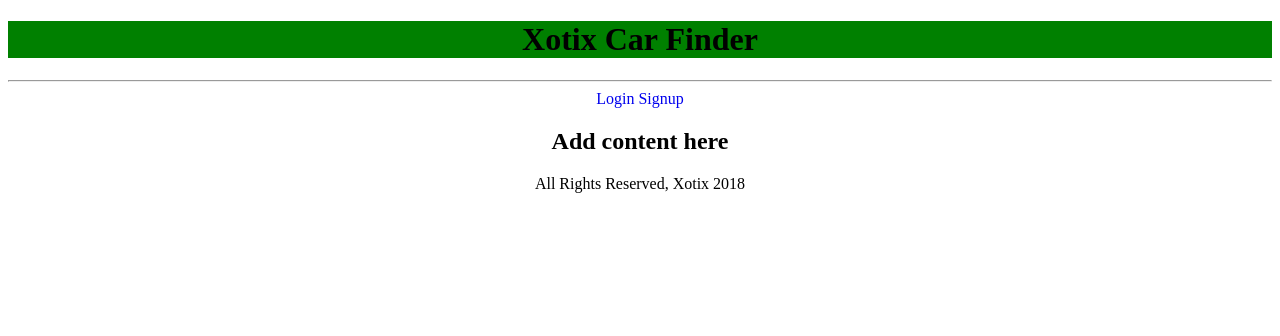
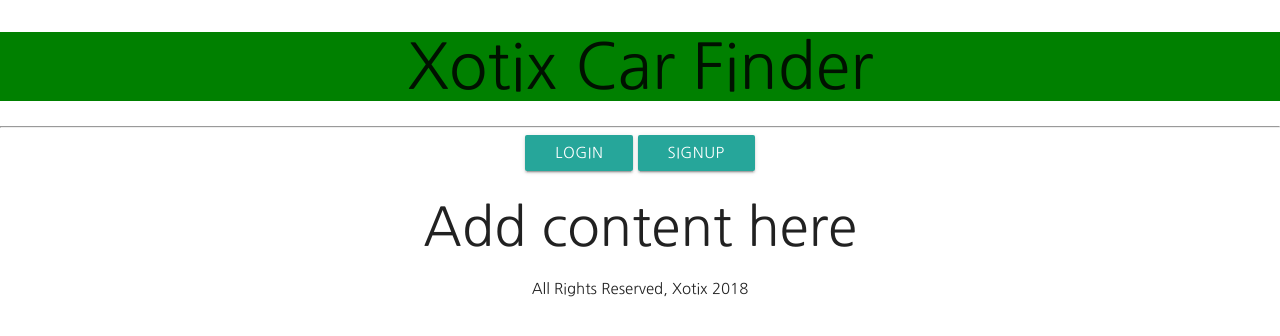
Before and after one commit to reyespinosa3/xotic-car-finder, a Django app: page / in a window 1280 px wide. Shown: the top 336 px of the page. Run offline with Django 3.2, Linux system fonts and the light colour scheme.

Commit message:
added buttons for all links

```diff
--- a/main_app/static/cars.css
+++ b/main_app/static/cars.css
@@ -1,5 +1,6 @@
 body {
   text-align: center;
+  font-family: 'Nanum Gothic', sans-serif;
 }
 
 h1 {
--- a/main_app/templates/base.html
+++ b/main_app/templates/base.html
@@ -4,19 +4,21 @@
   <head>
     <title>Xotix</title>
     <link rel="stylesheet" type="text/css" href="{% static 'cars.css' %}">
+    <link href="https://fonts.googleapis.com/css?family=Nanum+Gothic" rel="stylesheet">
+    <link rel="stylesheet" href="https://cdnjs.cloudflare.com/ajax/libs/materialize/0.100.2/css/materialize.css">
   </head>
   <body>
 		<h1>Xotix Car Finder</h1>
 	<hr />
 
   {% if user.is_authenticated %}
-    <a  href="{% url 'profile' user.username %}">Hello, {{ user.username }}!</a> |
-    <a  href="{% url 'logout' %}">Logout</a>
+    <a class="btn btn-primary" href="{% url 'profile' user.username %}" role="button">Hello, {{ user.username }}!</a>
+    <a class="btn btn-primary" href="{% url 'logout' %}" role="button">Logout</a>
   {% else %}
-    <a  href="{% url 'login' %}">Login</a>
+    <a class="btn btn-primary" href="{% url 'login' %}" role="button">Login</a>
   {% endif %}
 
-  <a  href="{% url 'signup' %}">Signup</a>
+  <a class="btn btn-primary" href="{% url 'signup' %}" role="button">Signup</a>
 		{% block content %}
 
 		{% endblock %}
--- a/main_app/templates/onecar.html
+++ b/main_app/templates/onecar.html
@@ -5,12 +5,13 @@
     <title>Xotix Car Finder</title>
     <link rel="stylesheet" href="https://cdnjs.cloudflare.com/ajax/libs/materialize/0.100.2/css/materialize.css">
     <link rel="stylesheet" type="text/css" href="{% static 'cars.css' %}">
+    <link href="https://fonts.googleapis.com/css?family=Nanum+Gothic" rel="stylesheet">
 
   </head>
   <body>
     <h1>Xotix Car Finder</h1>
-    <a href="/user/{{car.user.username}}">Profile</a>
-    <a href="/">Home</a>
+    <a class="btn btn-primary" href="/user/{{car.user.username}}" role="button">Profile</a>
+    <a class="btn btn-primary" href="/" role="button">Home</a>
     <hr />
     <h2> Make: {{ car.make }}</h1>
     <p> Model: {{ car.model }}</p>
--- a/main_app/templates/profile.html
+++ b/main_app/templates/profile.html
@@ -6,6 +6,7 @@
 <h1>{{ username }}'s collection:</h1>
 
 {% for car in cars %}
+
 <a href="/{{ car.id }}">
   <h3>Make: {{ car.make }}</h3>
   <h3>Model: {{ car.model }}</h3>
--- a/main_app/templates/show.html
+++ b/main_app/templates/show.html
@@ -6,6 +6,7 @@
     <title>Xotix</title>
 
     <link rel="stylesheet" type="text/css" href="{% static 'style.css' %}">
+    <link rel="stylesheet" href="https://cdnjs.cloudflare.com/ajax/libs/materialize/0.100.2/css/materialize.css">
 
   </head>
   <body class='form'>
```
